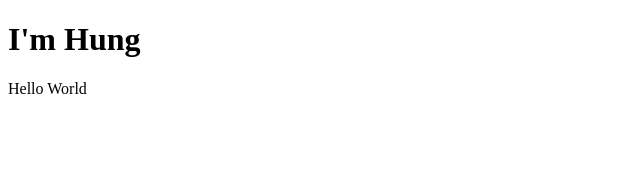
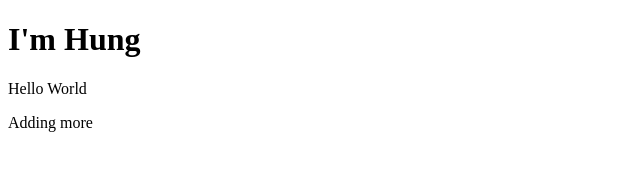
Before and after one commit to ifotn/comp2083-collab-w21, a plain HTML site: page index.html in a window 1280 px wide. Shown: the whole page, without its empty margins (0-640 px from the left). Drawn offline with Linux system fonts and the light colour scheme.

Commit message:
make some changes

```diff
--- a/index.html
+++ b/index.html
@@ -5,5 +5,6 @@
     <body>
         <h1>I'm Hung</h1>
         <p>Hello World</p>
+        <p>Adding more</p>
     </body>
 </html>
```
